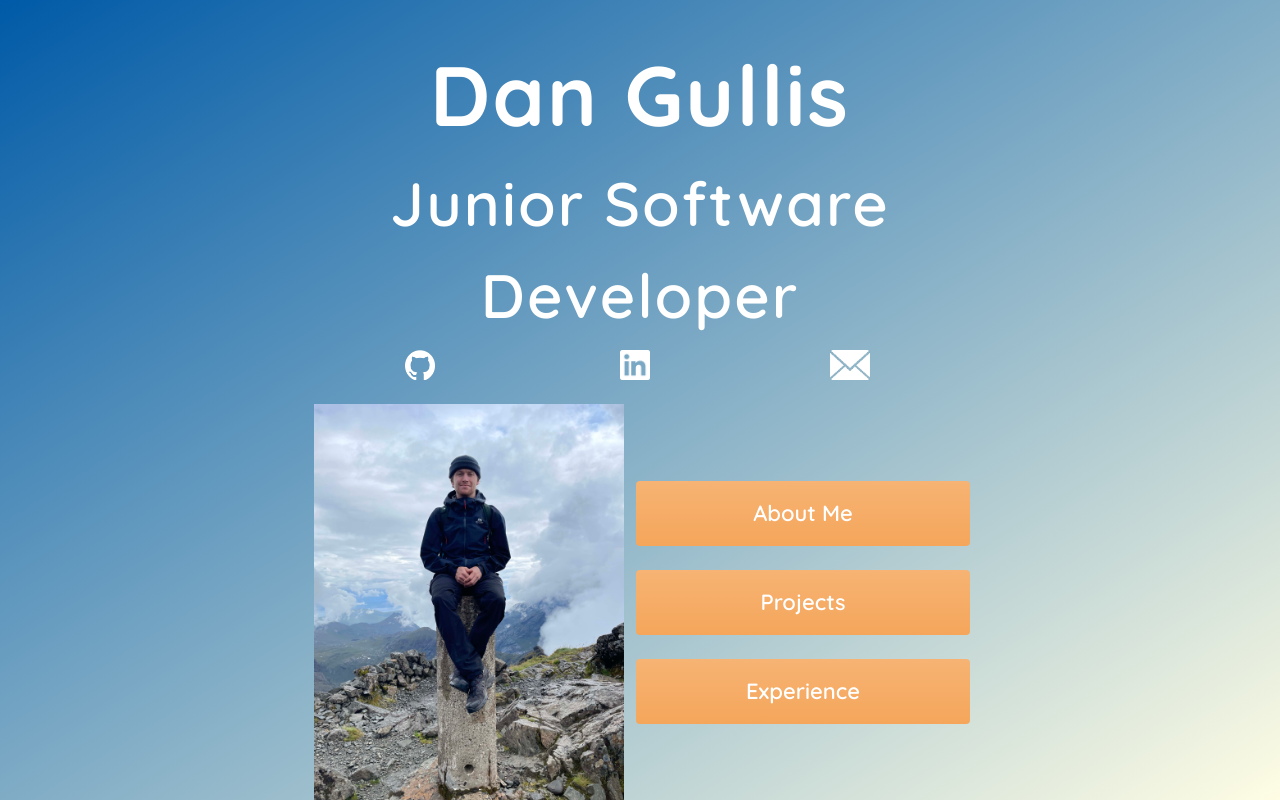
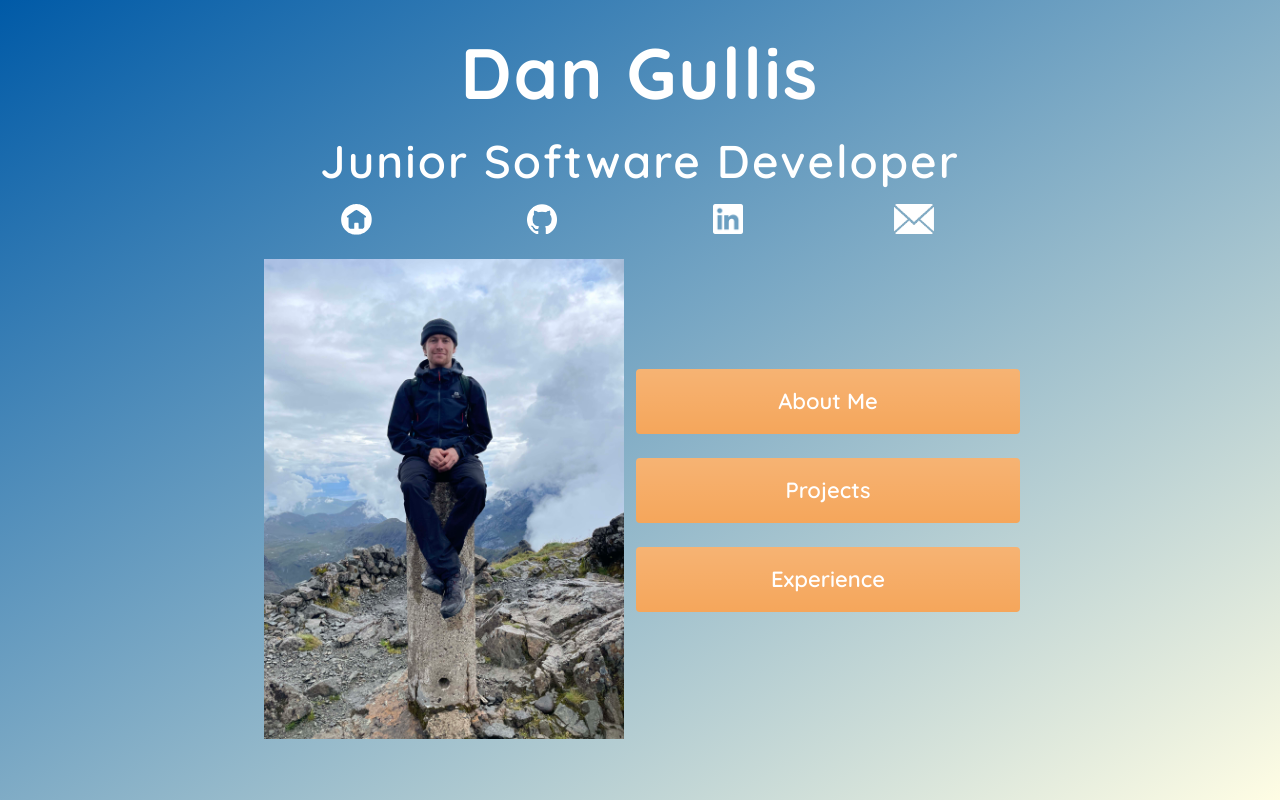
Before and after one commit to dgullis/portfolio-website, a React (Create React App) app: page / in a window 1280 px wide. Built offline with nearby package versions, Linux system fonts and the light colour scheme; a web font is replaced by a local one.

Commit message:
font sizes

```diff
--- a/src/App.css
+++ b/src/App.css
@@ -30,6 +30,12 @@ html, body {
 
 }
 
+.header-link:hover {
+  text-decoration: none;
+}
+
+
+
 @media (max-width: 576px) { /* Small devices (576px and below) */
   .profile-picture {
     width: auto; /* Allow the width to adjust */
--- a/src/App.js
+++ b/src/App.js
@@ -35,16 +35,31 @@ function App() {
   return (
     <div className="app-container d-flex justify-content-center align-items-center">
 
-    <Container fluid className="p-3 m-3 rounded-2" style={{maxWidth: '700px', overflowWrap: 'break-word'}}>
+    <Container fluid className="p-3 m-1 rounded-2" style={{maxWidth: '800px'}}>
       <Row className="justify-content-center">
       <Row className="mb-3 justify-content-center">
-          <Row className="justify-content-center" style={{fontFamily: 'Quicksand, sans-serif', fontSize: 'calc(20px + 5vw)', letterSpacing: '2px', color: 'white', fontWeight: '800'}}>
-          Dan Gullis
-          </Row>
-          <Row className="justify-content-center mb-2"  style={{fontFamily: 'Quicksand, sans-serif', fontSize: 'calc(10px + 4vw)', letterSpacing: '2px', color: 'white', fontWeight: '600', textAlign: 'center'}}>
+          <a className="header-link" href='/'>
+            <Row className="justify-content-center " style={{fontFamily: 'Quicksand, sans-serif', fontSize: 'calc(20px + 4vw)', letterSpacing: '2px', color: 'white', fontWeight: '800'}}>
+            Dan Gullis
+            </Row>
+          </a>
+          <Row className="justify-content-center mb-2"  style={{fontFamily: 'Quicksand, sans-serif', fontSize: 'calc(10px + 2.8vw)', letterSpacing: '2px', color: 'white', fontWeight: '600', textAlign: 'center'}}>
           Junior Software Developer
           </Row>
           <Row className="justify-content-center">
+          <Col>
+            <a href='/'>
+              <div className="logo-container d-flex justify-content-center" >
+                  <img
+                    alt='home-logo'
+                    src='/home-icon2.svg'
+                    style={{
+                      width: 'min(31px, 5vw)',
+                      height: 'min(31px, 5vw)',
+                    }}/>
+              </div>
+            </a>
+            </Col>
             <Col>
             <a href='https://www.github.com/dgullis'>
               <div className="logo-container d-flex justify-content-center" >
--- a/src/components/Projects.jsx
+++ b/src/components/Projects.jsx
@@ -51,7 +51,7 @@ export const Projects = () => {
             React | Node | Bootstrap | AWS (Amplify)
         </span>
         <span style={{ paddingBottom: '20px', display: 'block' }}>
-            Personal portfoilio website focussing on simplicity and accessibility
+            Personal portfoilio website focussing on simplicity, accessibility and responseive design
         </span>
         </div>
 
```
Also changed, not shown: public/home-icon.png (added), public/home-icon2.svg (added).
